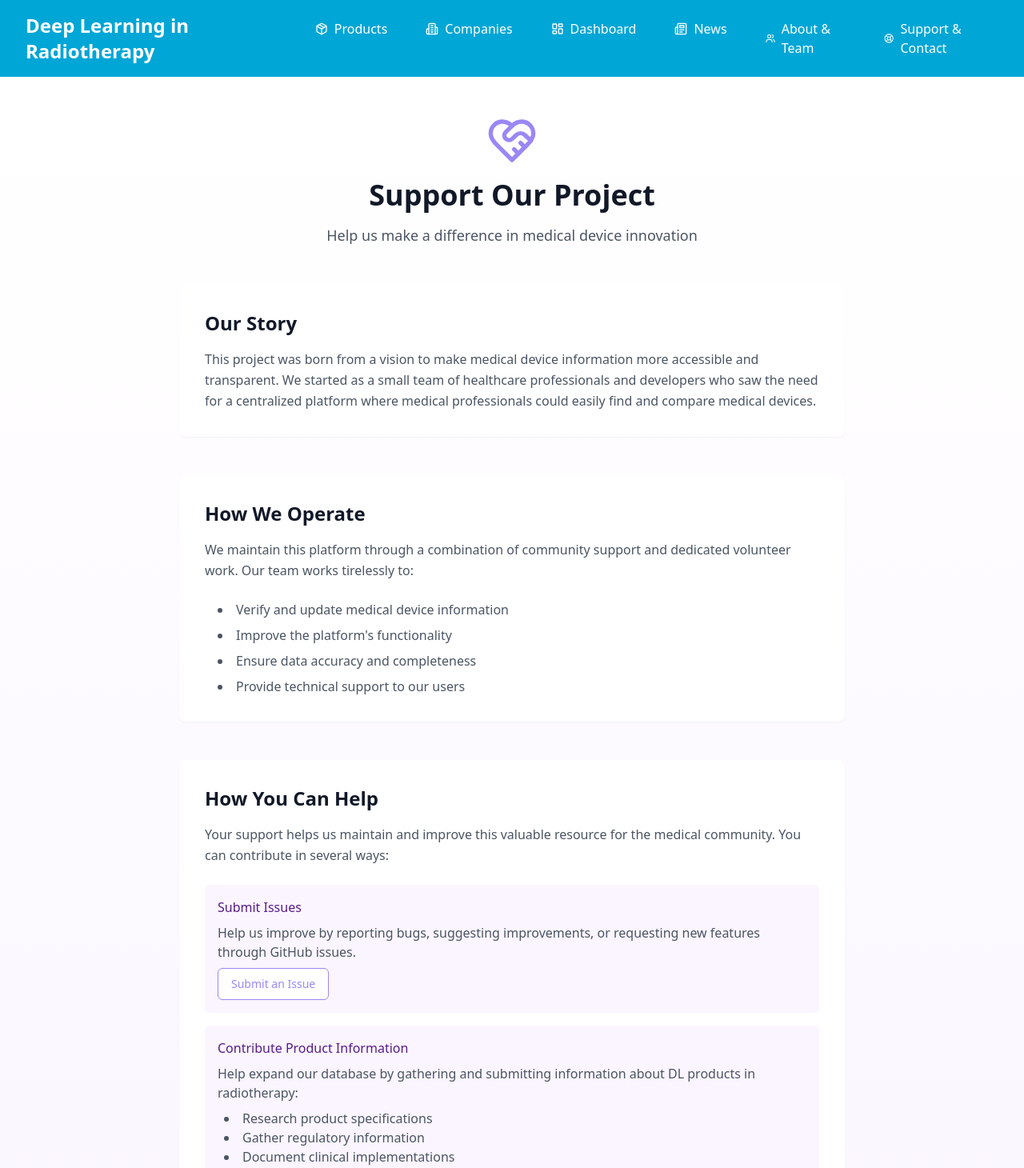
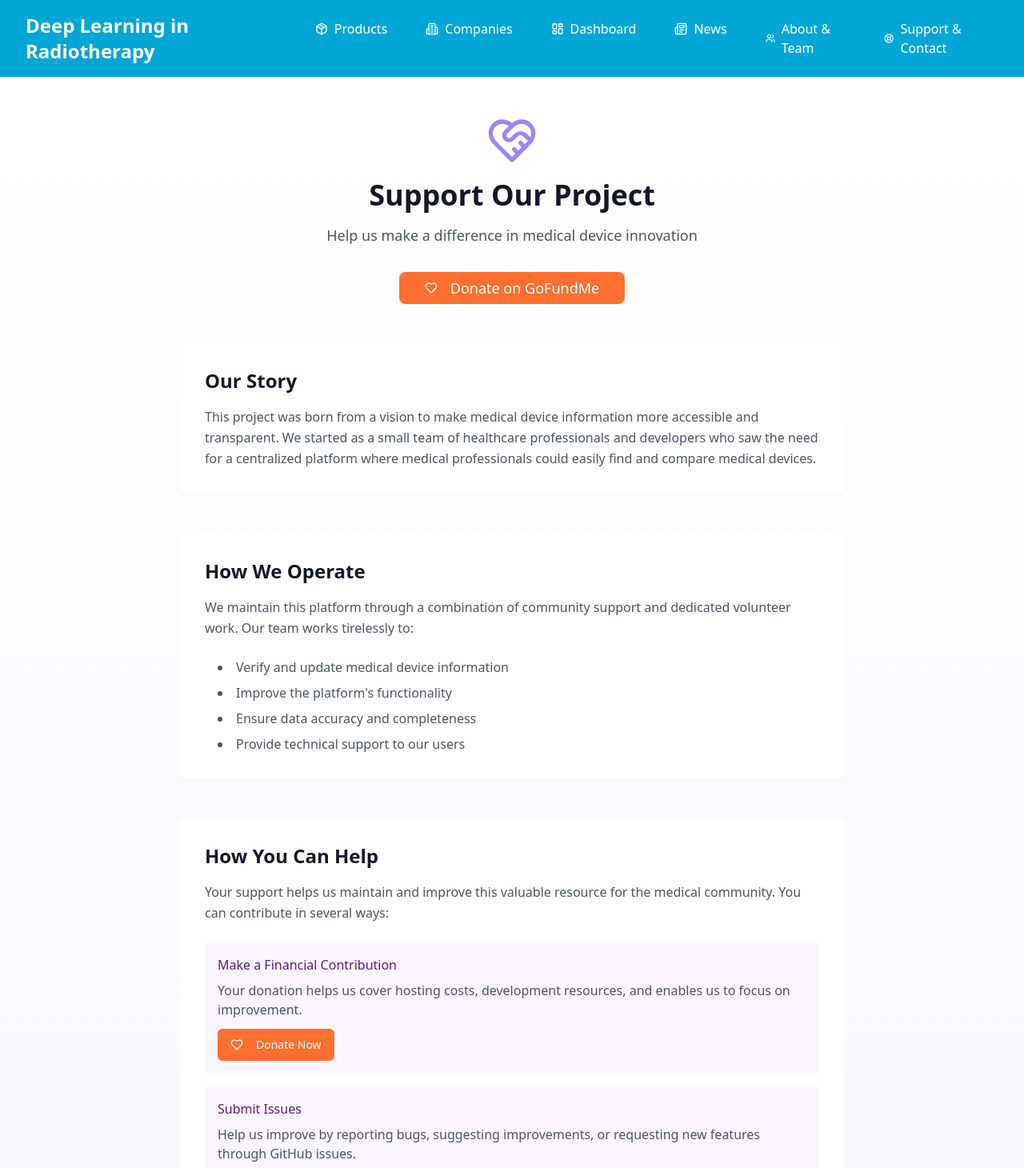
Before and after one commit to DLinRT-eu/website, a React (Vite) app: page /donate in a window 1280 px wide. Shown: the top 1460 px of the page at 80% size. Built offline with nearby package versions, Linux system fonts and the light colour scheme.

Commit message:
Add donate button
Add a donate button that links to a GoFundMe page in the donate and support pages.

```diff
--- a/src/pages/Donate.tsx
+++ b/src/pages/Donate.tsx
@@ -1,16 +1,28 @@
 
-import { HeartHandshake } from "lucide-react";
+import { HeartHandshake, Heart } from "lucide-react";
 import { Link } from "react-router-dom";
 import { Button } from "@/components/ui/button";
 
 const Donate = () => {
+  const handleDonate = () => {
+    window.open('https://gofund.me/f775f8ba', '_blank', 'noopener,noreferrer');
+  };
+
   return (
     <div className="min-h-screen bg-gradient-to-b from-white to-purple-50 py-12">
       <div className="max-w-4xl mx-auto px-4 sm:px-6 lg:px-8">
         <div className="text-center mb-12">
           <HeartHandshake className="h-16 w-16 mx-auto text-[#9b87f5] mb-4" />
           <h1 className="text-4xl font-bold text-gray-900 mb-4">Support Our Project</h1>
-          <p className="text-lg text-gray-600">Help us make a difference in medical device innovation</p>
+          <p className="text-lg text-gray-600 mb-8">Help us make a difference in medical device innovation</p>
+
+          <Button
+            onClick={handleDonate}
+            className="bg-[#FF6F2F] hover:bg-[#FF5A1F] text-white py-3 px-8 text-lg rounded-lg flex items-center mx-auto"
+          >
+            <Heart className="mr-2 h-5 w-5" />
+            Donate on GoFundMe
+          </Button>
         </div>
 
         <div className="space-y-12">
@@ -46,6 +58,20 @@ const Donate = () => {
               </p>
 
               <div className="space-y-4 mb-6">
+                <div className="bg-purple-50 p-4 rounded-md">
+                  <h3 className="font-medium text-purple-900 mb-2">Make a Financial Contribution</h3>
+                  <p className="text-gray-600 mb-3">
+                    Your donation helps us cover hosting costs, development resources, and enables us to focus on improvement.
+                  </p>
+                  <Button
+                    onClick={handleDonate}
+                    className="bg-[#FF6F2F] hover:bg-[#FF5A1F] text-white"
+                  >
+                    <Heart className="mr-2 h-4 w-4" />
+                    Donate Now
+                  </Button>
+                </div>
+
                 <div className="bg-purple-50 p-4 rounded-md">
                   <h3 className="font-medium text-purple-900 mb-2">Submit Issues</h3>
                   <p className="text-gray-600 mb-2">
--- a/src/pages/Support.tsx
+++ b/src/pages/Support.tsx
@@ -1,10 +1,15 @@
+
 import React from 'react';
 import { Button } from "@/components/ui/button";
-import { Github } from 'lucide-react';
+import { Github, Heart } from 'lucide-react';
 
 const Support = () => {
   const handleGitHubIssue = () => {
     window.open('https://github.com/matteomaspero/dlinrt-products/issues/new', '_blank', 'noopener,noreferrer');
+  };
+
+  const handleDonate = () => {
+    window.open('https://gofund.me/f775f8ba', '_blank', 'noopener,noreferrer');
   };
 
   return (
@@ -18,15 +23,24 @@ const Support = () => {
           </p>
         </div>
 
-        <div className="flex justify-center">
+        <div className="flex flex-col md:flex-row justify-center gap-4 py-4">
           <Button onClick={handleGitHubIssue} variant="outline" className="flex items-center gap-2">
             <Github className="h-5 w-5" />
             Submit an Issue on GitHub
+          </Button>
+
+          <Button
+            onClick={handleDonate}
+            className="bg-[#FF6F2F] hover:bg-[#FF5A1F] text-white flex items-center gap-2"
+          >
+            <Heart className="h-5 w-5" />
+            Donate on GoFundMe
           </Button>
         </div>
 
         <div className="text-center text-gray-600 mt-4">
           <p>Your feedback helps us make the DLinRT products finder better for everyone.</p>
+
           <section className="bg-white rounded-lg p-8 shadow-sm">
             <h2 className="text-2xl font-semibold text-gray-900 mb-4">Our Story</h2>
             <p className="text-gray-600 leading-relaxed">
```
